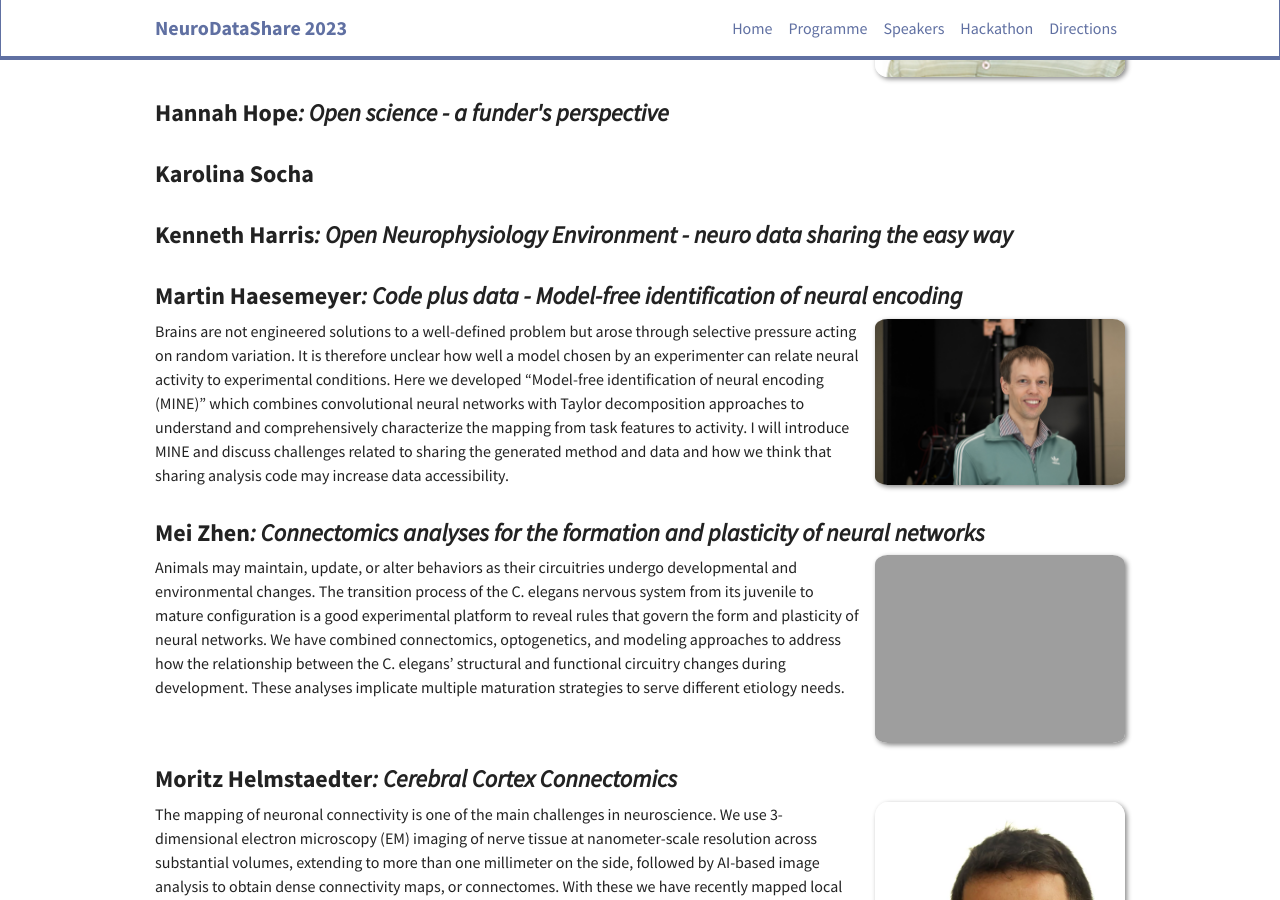
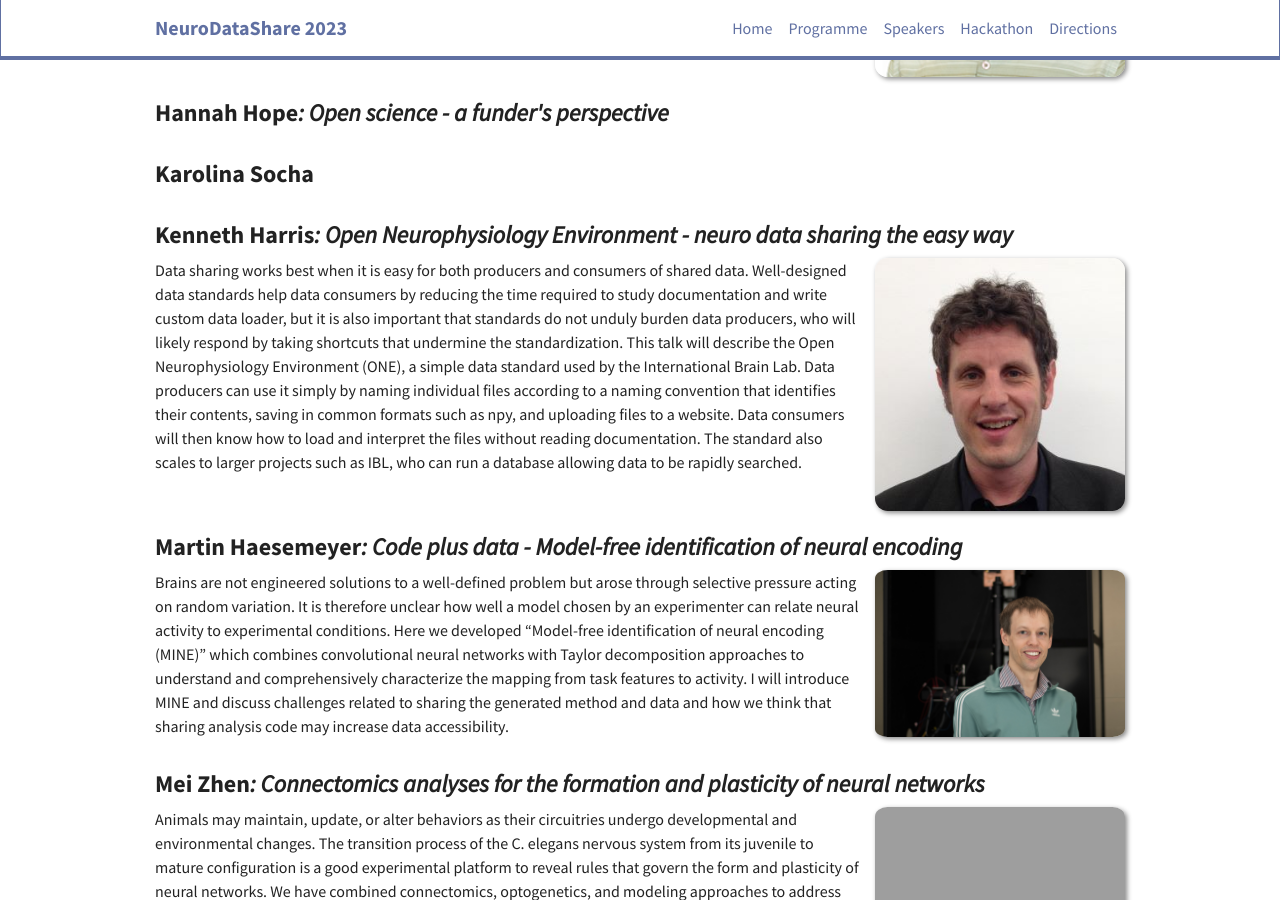
Before and after one commit to OpenSourceBrain/NeuroDataShare, a Jekyll site: the page built from _pages/speakers.md, in a window 1280 px wide and 900 px high, scrolled down 635 px. Built offline with Jekyll 4.4.1, drawn with Linux system fonts in a browser that asks for light colours; nearby versions of some CDN libraries.

Commit message:
Speaker info

```diff
--- a/_data/speakers.yml
+++ b/_data/speakers.yml
@@ -54,6 +54,8 @@
 
 - name: Kenneth Harris
   title: Open Neurophysiology Environment - neuro data sharing the easy way
+  abstract: Data sharing works best when it is easy for both producers and consumers of shared data. Well-designed data standards help data consumers by reducing the time required to study documentation and write custom data loader, but it is also important that standards do not unduly burden data producers, who will likely respond by taking shortcuts that undermine the standardization. This talk will describe the Open Neurophysiology Environment (ONE), a simple data standard used by the International Brain Lab. Data producers can use it simply by naming individual files according to a naming convention that identifies their contents, saving in common formats such as npy, and uploading files to a website. Data consumers will then know how to load and interpret the files without reading documentation.  The standard also scales to larger projects such as IBL, who can run a database allowing data to be rapidly searched.
+  photo: harris.jpg
   temp: yes
   time: 14:00-14:35
   day: monday
```
Also changed, not shown: images/speakers/harris.jpg (added).
